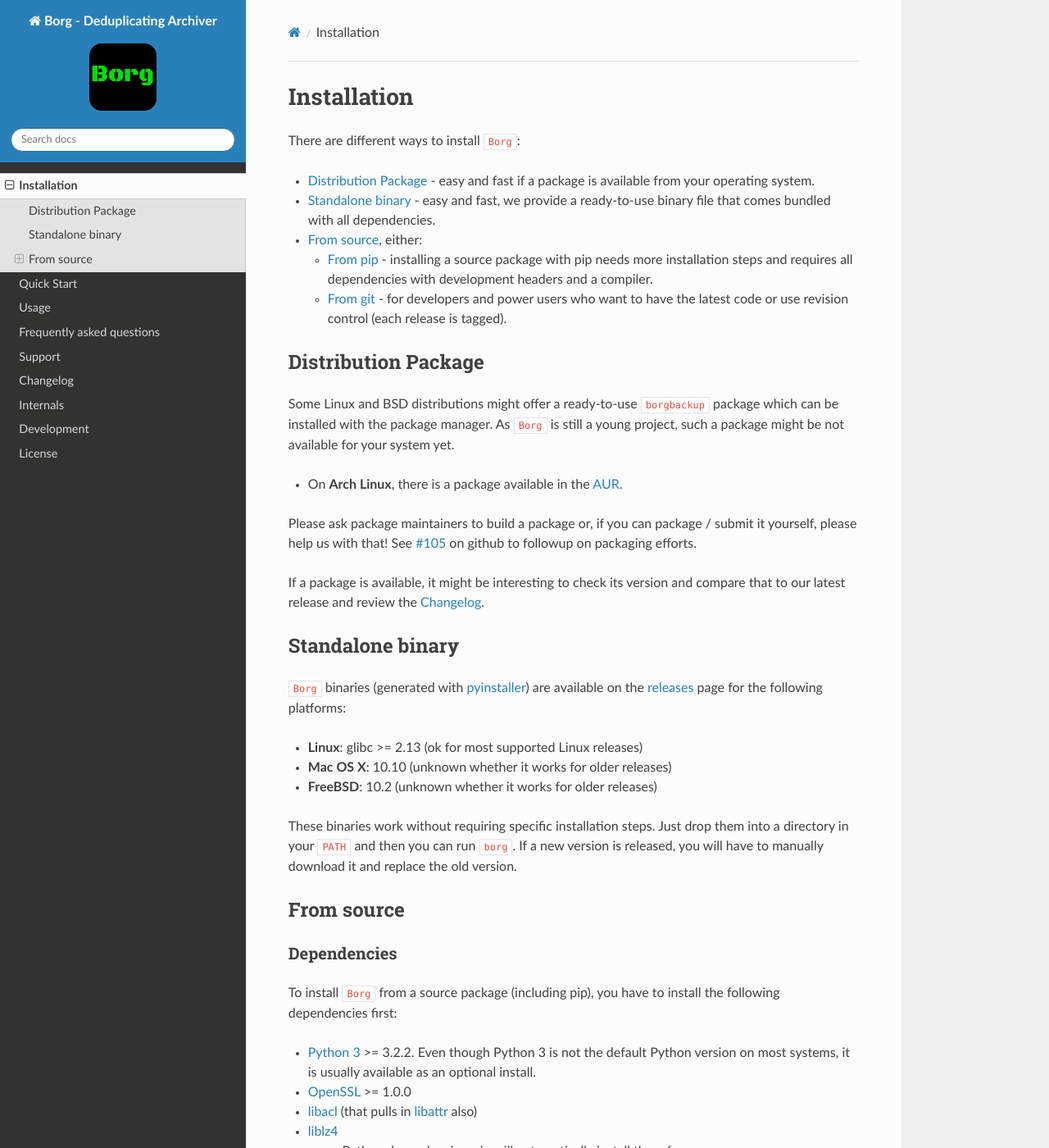
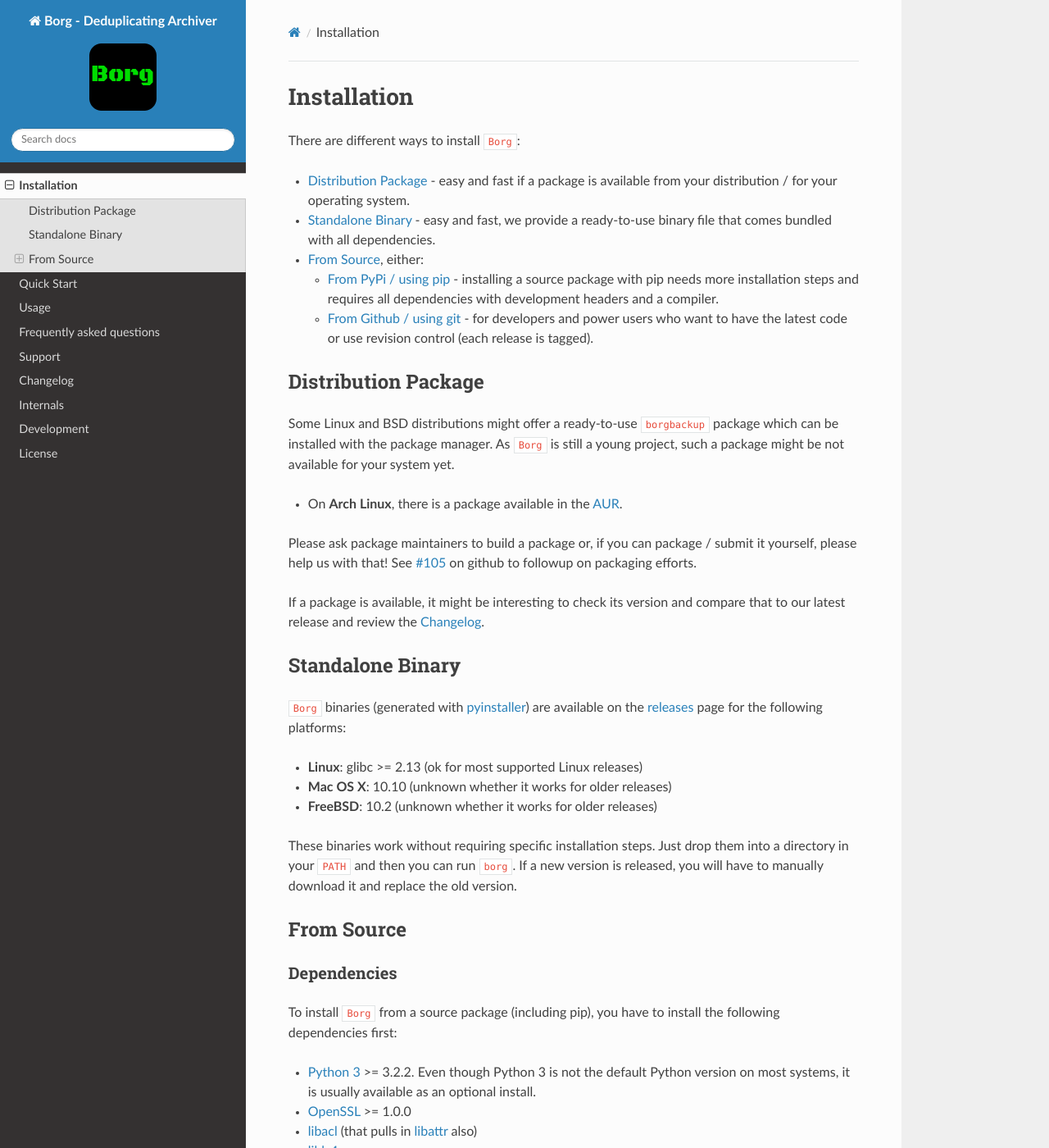
Before and after one commit to borgbackup/borg, a Sphinx documentation site: the page built from docs/installation.rst, in a window 1280 px wide and 1400 px high. Shown: the whole window at 82% size. Built offline with Sphinx 7.4.7 and the Read the Docs theme 2.0.0, drawn with Linux system fonts in a browser that asks for light colours; the version number could not be read and is left out; some of the changed text lies outside the part shown.

Commit message:
minor install docs fixes

```diff
--- a/docs/installation.rst
+++ b/docs/installation.rst
@@ -7,7 +7,7 @@
 There are different ways to install |project_name|:
 
 - :ref:`distribution-package` - easy and fast if a package is
-  available from your operating system.
+  available from your distribution / for your operating system.
 - :ref:`pyinstaller-binary` - easy and fast, we provide a ready-to-use binary file
   that comes bundled with all dependencies.
 - :ref:`source-install`, either:
@@ -42,7 +42,7 @@
 
 .. _pyinstaller-binary:
 
-Standalone binary
+Standalone Binary
 -----------------
 
 |project_name| binaries (generated with `pyinstaller`_) are available
@@ -62,7 +62,7 @@
 
 .. _source-install:
 
-From source
+From Source
 -----------
 
 Dependencies
@@ -159,8 +159,8 @@
 
 .. _pip-installation:
 
-From pip
-~~~~~~~~
+From PyPi / using pip
+~~~~~~~~~~~~~~~~~~~~~
 
 Virtualenv_ can be used to build and install |project_name| without affecting
 the system Python or requiring root access.  Using a virtual environment is
@@ -189,8 +189,8 @@
 
 .. _git-installation:
 
-From git
-~~~~~~~~
+From Github / using git
+~~~~~~~~~~~~~~~~~~~~~~~
 
 This uses latest, unreleased development code from git.
 While we try not to break master, there are no guarantees on anything. ::
```
